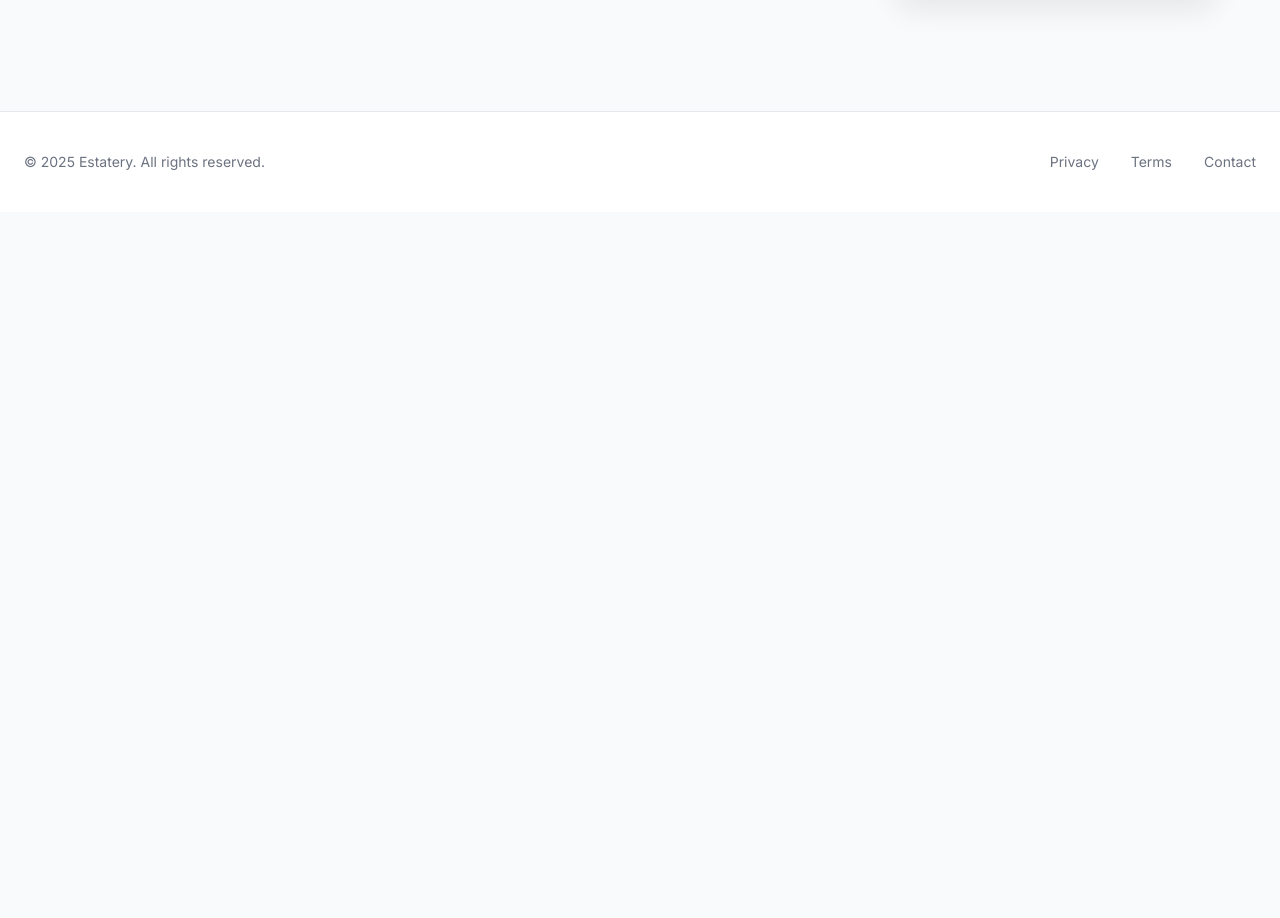
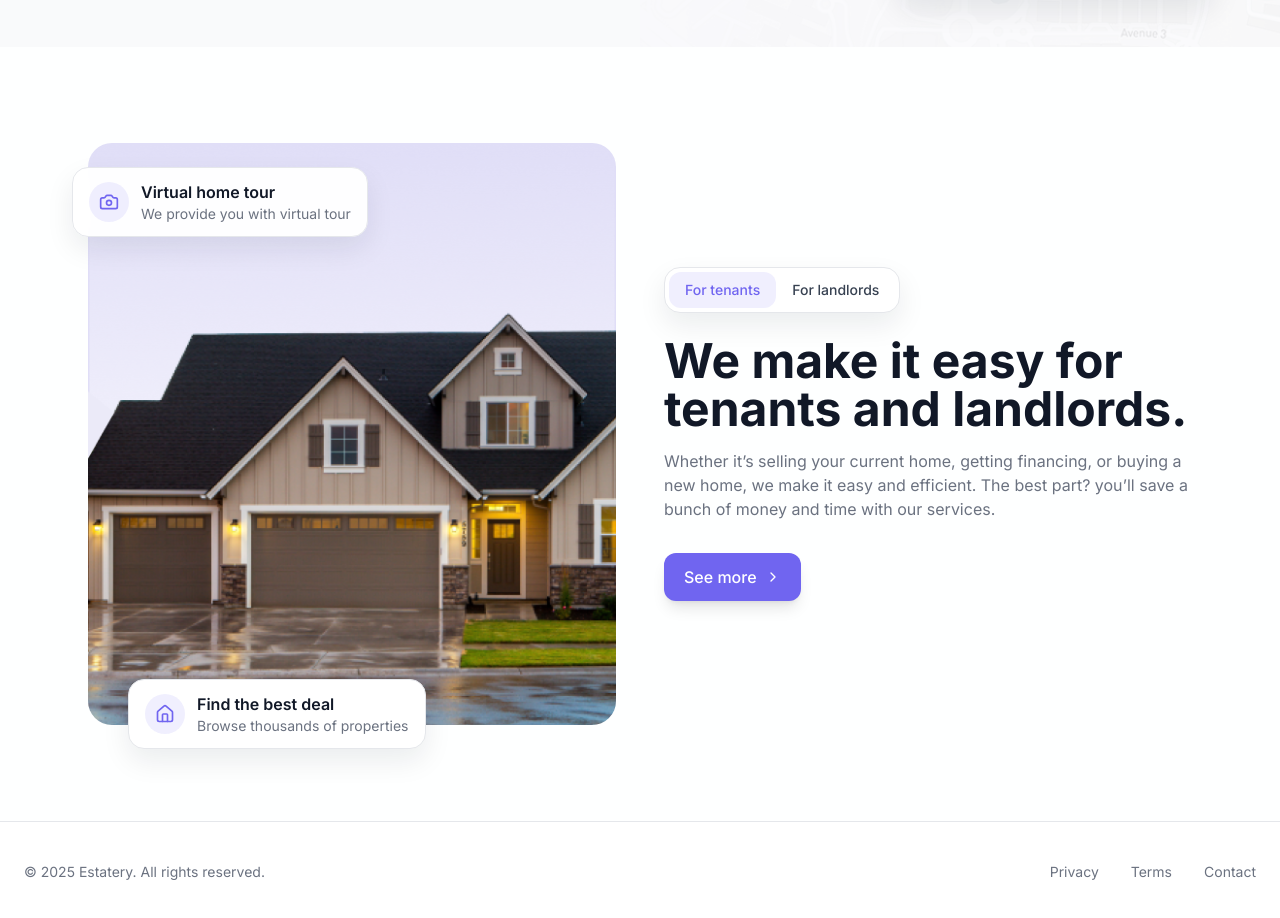
Before and after one commit to josepe99/estatery, a Next.js app: page / in a window 1280 px wide. Shown: the part 858-1776 px from the top of the page. Before the commit the page ends 1070 px from the top, so only its background shows below. Built offline with nearby package versions, Linux system fonts and the light colour scheme.

Commit message:
feat: add TenantLandlordSection component and update homepage layout with new images

```diff
--- a/src/app/page.tsx
+++ b/src/app/page.tsx
@@ -6,15 +6,16 @@ import Tabs from "@/src/components/Tabs";
 import PropertyCard from "@/src/components/PropertyCard";
 import SearchBar from "@/src/components/SearchBar";
 import Metric from "@/src/components/Metric";
+import TenantLandlordSection from "../components/TenantLandlordSection";
 
 export default function Home() {
   return (
-    <main className="min-h-screen bg-gray-50">
+    <main className="min-h-screen">
       {/* HERO */}
-      <section className="relative pb-10 lg:pb-20">
+      <section className="relative pb-10 lg:pb-20 ">
         {/* Background grid / map area */}
         <div className="pointer-events-none absolute inset-y-0 right-0 hidden w-1/2 overflow-hidden lg:block">
-          <div className="absolute inset-0 -z-10 bg-[url('/map-bg.png')] bg-cover bg-center opacity-30" />
+          <div className="absolute inset-0 -z-10 bg-[url('/map.png')] bg-cover bg-center opacity-30" />
           {/* floating card 1 */}
           <div className="absolute left-8 top-16 w-[324px] h-[416px] rounded-2xl bg-white shadow-card ring-1 ring-gray-200/60">
             <div className="relative h-[200px] w-full overflow-hidden rounded-t-2xl">
@@ -144,6 +145,8 @@ export default function Home() {
           </div>
         </div>
       </section>
+
+      <TenantLandlordSection />
     </main>
   );
 }
--- a/src/components/Footer.tsx
+++ b/src/components/Footer.tsx
@@ -1,6 +1,6 @@
 export default function Footer() {
   return (
-    <footer className="border-t border-gray-200 bg-white mt-16">
+    <footer className="border-t border-gray-200 bg-white">
       <div className="mx-auto flex max-w-7xl flex-col items-center justify-between gap-4 px-4 py-10 text-sm text-gray-500 sm:flex-row sm:px-6">
         <p className="text-center sm:text-left">© {new Date().getFullYear()} Estatery. All rights reserved.</p>
         <nav className="flex items-center gap-8">
--- /dev/null
+++ b/src/components/TenantLandlordSection.tsx
@@ -0,0 +1,103 @@
+"use client";
+
+import { useState } from "react";
+import Image from "next/image";
+import { Camera, Home, ChevronRight } from "lucide-react";
+
+export default function TenantLandlordSection() {
+  const [tab, setTab] = useState<"tenants" | "landlords">("tenants");
+
+  const copy =
+    tab === "tenants"
+      ? "Whether it’s selling your current home, getting financing, or buying a new home, we make it easy and efficient. The best part? you’ll save a bunch of money and time with our services."
+      : "List your properties, screen tenants, and manage payments from one place with less hassle and better outcomes.";
+
+  return (
+    <section className="relative z-0 py-16 lg:py-24 bg-[#feffff]">
+      <div className="mx-auto grid max-w-6xl items-center gap-12 px-6 lg:grid-cols-2">
+        {/* IZQUIERDA: imagen + tarjetas flotantes */}
+        <div className="relative">
+          <div className="overflow-hidden rounded-3xl">
+            <Image
+              src="/casa-marron-2.png"
+              alt="Home exterior"
+              width={1200}
+              height={800}
+              className="h-auto w-full object-cover"
+              priority
+            />
+          </div>
+
+          {/* Badge: Virtual home tour */}
+          <div className="absolute -left-4 top-6">
+            <div className="flex items-center gap-3 rounded-2xl border border-gray-200 bg-white/95 px-4 py-3 shadow-card backdrop-blur">
+              <span className="grid h-10 w-10 place-content-center rounded-full bg-primary/10">
+                <Camera className="h-5 w-5 text-primary" />
+              </span>
+              <div>
+                <div className="font-semibold">Virtual home tour</div>
+                <div className="text-sm text-secondary">
+                  We provide you with virtual tour
+                </div>
+              </div>
+            </div>
+          </div>
+
+          {/* Tarjeta: Find the best deal */}
+          <div className="absolute -bottom-6 left-10">
+            <div className="flex items-center gap-3 rounded-2xl border border-gray-200 bg-white px-4 py-3 shadow-card">
+              <span className="grid h-10 w-10 place-content-center rounded-full bg-primary/10">
+                <Home className="h-5 w-5 text-primary" />
+              </span>
+              <div>
+                <div className="font-semibold">Find the best deal</div>
+                <div className="text-sm text-secondary">
+                  Browse thousands of properties
+                </div>
+              </div>
+            </div>
+          </div>
+        </div>
+
+        {/* DERECHA: tabs + copy + CTA */}
+        <div>
+          <div className="mb-6 inline-flex rounded-2xl border border-gray-200 bg-white p-1 shadow-card">
+            <button
+              onClick={() => setTab("tenants")}
+              className={`rounded-xl px-4 py-2 text-sm font-medium transition ${
+                tab === "tenants"
+                  ? "bg-primary/10 text-primary"
+                  : "text-gray-700 hover:bg-gray-50"
+              }`}
+            >
+              For tenants
+            </button>
+            <button
+              onClick={() => setTab("landlords")}
+              className={`rounded-xl px-4 py-2 text-sm font-medium transition ${
+                tab === "landlords"
+                  ? "bg-primary/10 text-primary"
+                  : "text-gray-700 hover:bg-gray-50"
+              }`}
+            >
+              For landlords
+            </button>
+          </div>
+
+          <h2 className="mb-4 text-4xl font-bold leading-tight text-gray-900 sm:text-5xl">
+            We make it easy for tenants and landlords.
+          </h2>
+
+          <p className="mb-8 max-w-xl text-secondary">{copy}</p>
+
+          <a
+            href="#more"
+            className="inline-flex items-center gap-2 rounded-xl bg-primary px-5 py-3 font-medium text-white shadow-lg"
+          >
+            See more <ChevronRight className="h-4 w-4" />
+          </a>
+        </div>
+      </div>
+    </section>
+  );
+}
```
Also changed, not shown: public/casa-marron-2.png (added), public/map.png (added).
